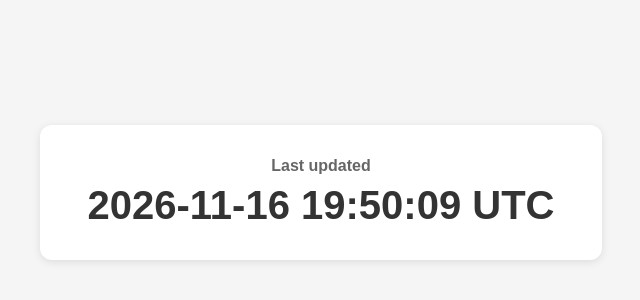
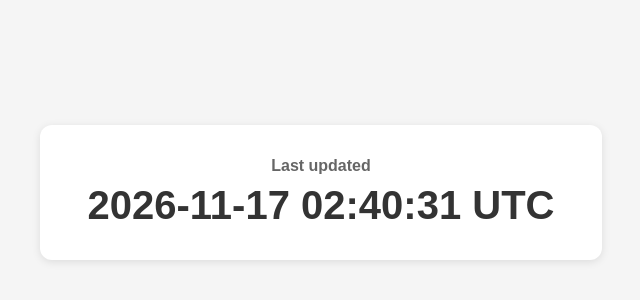
Before and after one commit to jbarronuk/BillableHours, a plain HTML site: page index.html in a window 1280 px wide. Shown: the part 208-508 px from the top of the page, 319-959 px from the left. Drawn offline with Linux system fonts and the light colour scheme.

Commit message:
Update dashboard

```diff
--- a/index.html
+++ b/index.html
@@ -27,7 +27,7 @@
 <body>
     <div class="card">
         <h1>Last updated</h1>
-        <p>2026-11-16 19:50:09 UTC</p>
+        <p>2026-11-17 02:40:31 UTC</p>
     </div>
 </body>
 </html>
```
